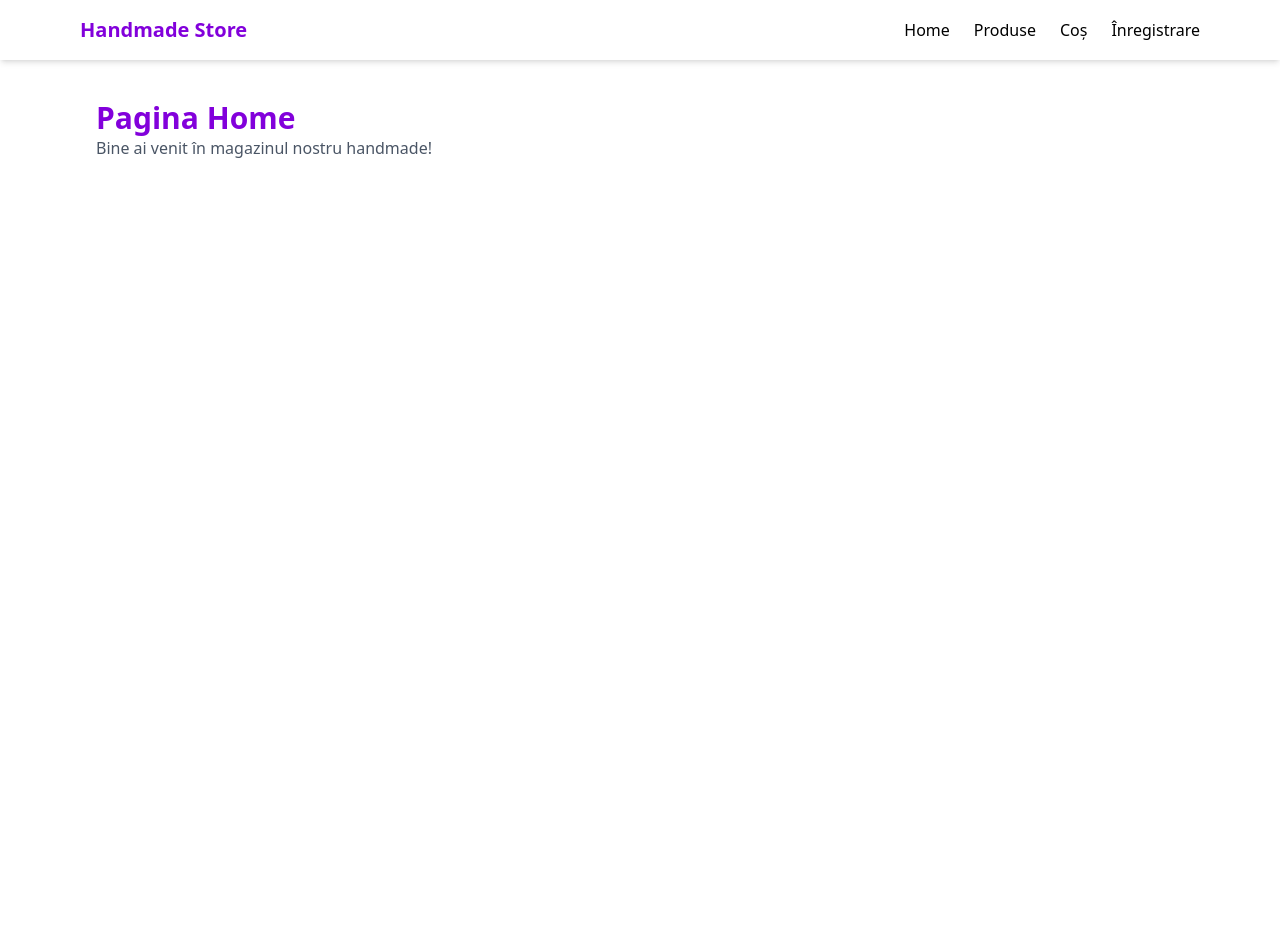
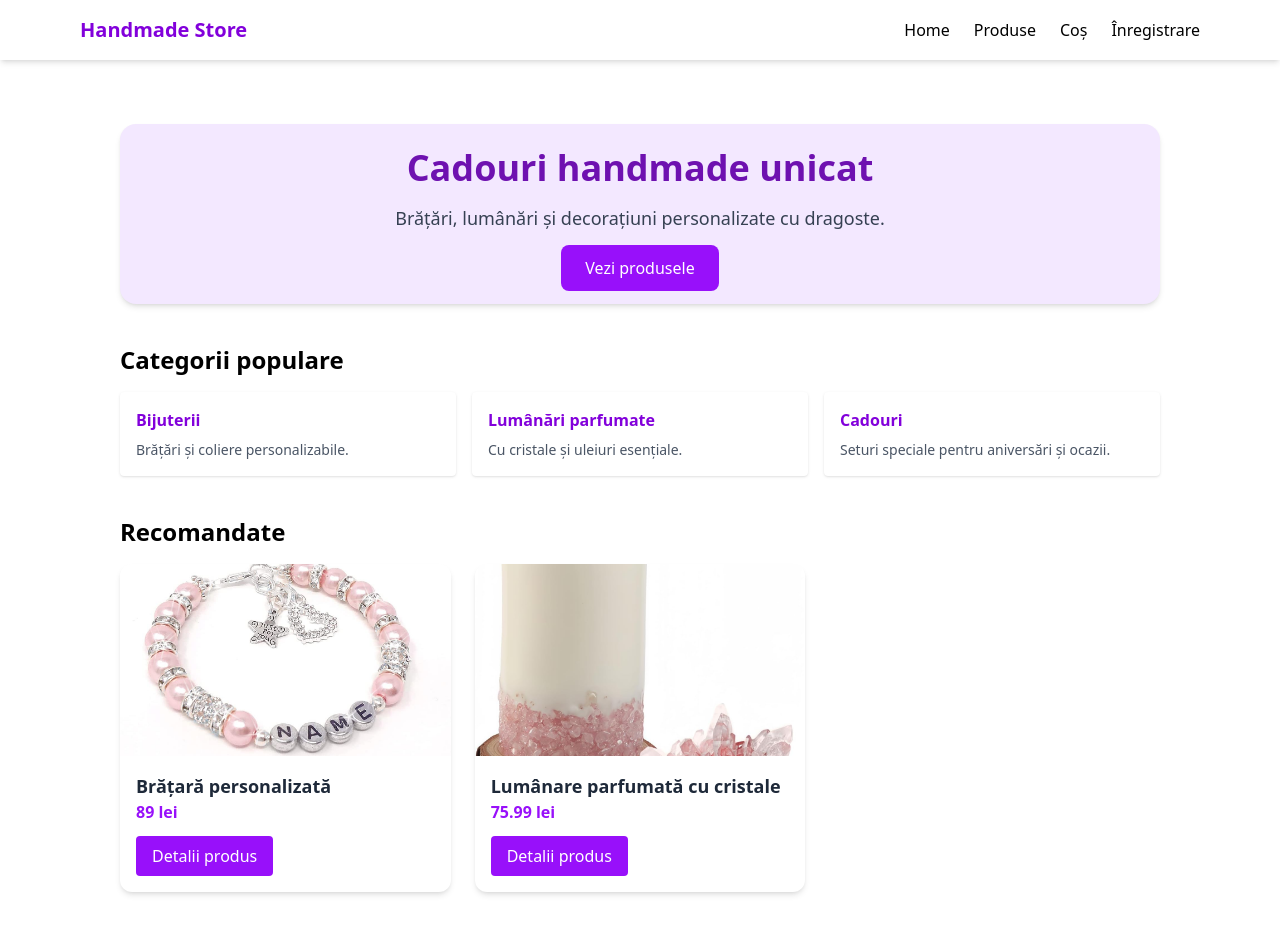
Before and after one commit to AndradaMarina/handmade-store, a React (Vite) app: page / in a window 1280 px wide. Shown: the top 934 px of the page. Before the commit the page ends 800 px from the top, so only its background shows below. Built offline with nearby package versions, Linux system fonts and the light colour scheme.

Commit message:
Adăugat Firebase Firestore pentru salvarea comenzilor, configurat checkout, pagină Home cu recomandate și design îmbunătățit

```diff
--- a/src/App.jsx
+++ b/src/App.jsx
@@ -7,6 +7,8 @@ import Cart from './pages/Cart';
 import Checkout from './pages/Checkout';
 import Register from './pages/Register';
 import TestFirebase from './pages/TestFirebase';
+import Thanks from "./pages/Thanks";
+
 
 const App = () => {
   return (
@@ -21,6 +23,7 @@ const App = () => {
           <Route path="/checkout" element={<Checkout />} />
           <Route path="/register" element={<Register />} />
           <Route path="/test" element={<TestFirebase />} />
+          <Route path="/thanks" element={<Thanks />} />
         </Routes>
       </main>
     </>
--- a/src/firebase/config.js
+++ b/src/firebase/config.js
@@ -1,5 +1,6 @@
 import { initializeApp } from "firebase/app";
 import { getAuth } from "firebase/auth";
+import { getFirestore } from "firebase/firestore";
 const firebaseConfig = {
   apiKey: "AIzaSyDWNBRvi4Lt2MrJW3BpIJ7APckvewHSlmg",
   authDomain: "e-commerce-handmade.firebaseapp.com",
@@ -12,3 +13,4 @@ const firebaseConfig = {
 // Initialize Firebase
 const app = initializeApp(firebaseConfig);
 export const auth = getAuth(app);
+export const db = getFirestore(app);
--- a/src/pages/Cart.jsx
+++ b/src/pages/Cart.jsx
@@ -1,4 +1,6 @@
 import { useCart } from "../context/CartContext";
+import { Link } from "react-router-dom";
+
 
 const Cart = () => {
   const { cart, removeFromCart } = useCart();
@@ -40,6 +42,12 @@ const Cart = () => {
 
           <hr className="my-4" />
           <p className="text-right font-bold text-lg">Total: {total} lei</p>
+
+          <Link to="/checkout"
+           className="inline-block mt-4 bg-purple-600 text-white px-4 py-2 rounded hover:bg-purple-700">
+           Finalizează comanda
+           </Link>
+
         </>
       )}
     </div>
--- a/src/pages/Checkout.jsx
+++ b/src/pages/Checkout.jsx
@@ -1,8 +1,66 @@
+import { useForm } from "react-hook-form";
+import { useCart } from "../context/CartContext";
+import { db } from "../firebase/config";
+import { collection, addDoc, Timestamp } from "firebase/firestore";
+import { useNavigate } from "react-router-dom";
+
 const Checkout = () => {
+  const { cart } = useCart();
+  const { register, handleSubmit, formState: { errors }, reset } = useForm();
+  const navigate = useNavigate();
+
+  const onSubmit = async (data) => {
+    try {
+      await addDoc(collection(db, "comenzi"), {
+        ...data,
+        produse: cart,
+        total: cart.reduce((acc, p) => acc + p.price, 0),
+        data: Timestamp.now()
+      });
+
+      reset();
+      navigate("/thanks");
+    } catch (err) {
+      alert("Eroare la trimiterea comenzii.");
+    }
+  };
+
   return (
-    <div className="p-4">
-      <h1 className="text-3xl font-bold text-red-700">Checkout</h1>
-      <p className="text-gray-600">Finalizarea comenzii se face aici.</p>
+    <div className="max-w-xl mx-auto p-4">
+      <h1 className="text-2xl font-bold mb-4">Finalizare comandă</h1>
+
+      <form onSubmit={handleSubmit(onSubmit)} className="space-y-4">
+        <div>
+          <label className="block">Nume complet</label>
+          <input
+            className="border w-full p-2 rounded"
+            {...register("nume", { required: "Numele este obligatoriu" })}
+          />
+          {errors.nume && <p className="text-red-500 text-sm">{errors.nume.message}</p>}
+        </div>
+
+        <div>
+          <label className="block">Email</label>
+          <input
+            className="border w-full p-2 rounded"
+            {...register("email", { required: "Emailul este obligatoriu" })}
+          />
+          {errors.email && <p className="text-red-500 text-sm">{errors.email.message}</p>}
+        </div>
+
+        <div>
+          <label className="block">Adresă de livrare</label>
+          <input
+            className="border w-full p-2 rounded"
+            {...register("adresa", { required: "Adresa este obligatorie" })}
+          />
+          {errors.adresa && <p className="text-red-500 text-sm">{errors.adresa.message}</p>}
+        </div>
+
+        <button type="submit" className="bg-purple-600 text-white px-4 py-2 rounded hover:bg-purple-700">
+          Trimite comanda
+        </button>
+      </form>
     </div>
   );
 };
--- a/src/pages/Home.jsx
+++ b/src/pages/Home.jsx
@@ -1,8 +1,73 @@
+import { Link } from "react-router-dom";
+import productData from "../data/products";
+
 const Home = () => {
+  const recomandate = productData.slice(0, 3); // primele 3 produse
+
   return (
-    <div className="p-4">
-      <h1 className="text-3xl font-bold text-purple-700">Pagina Home</h1>
-      <p className="text-gray-600">Bine ai venit în magazinul nostru handmade!</p>
+    <div className="p-4 md:p-10">
+      {/* Hero Banner */}
+      <div className="bg-purple-100 rounded-2xl p-6 text-center mb-10 shadow-md">
+        <h1 className="text-4xl font-bold text-purple-800 mb-4">Cadouri handmade unicat</h1>
+        <p className="text-gray-700 text-lg mb-6">Brățări, lumânări și decorațiuni personalizate cu dragoste.</p>
+        <Link to="/products" className="bg-purple-600 text-white px-6 py-3 rounded-lg hover:bg-purple-700 transition">
+          Vezi produsele
+        </Link>
+      </div>
+
+      {/* Categorii */}
+      <div className="mb-10">
+        <h2 className="text-2xl font-semibold mb-4">Categorii populare</h2>
+        <div className="grid grid-cols-1 md:grid-cols-3 gap-4">
+          <div className="bg-white p-4 rounded shadow hover:shadow-lg transition">
+            <h3 className="font-bold text-purple-700 mb-2">Bijuterii</h3>
+            <p className="text-sm text-gray-600">Brățări și coliere personalizabile.</p>
+          </div>
+          <div className="bg-white p-4 rounded shadow hover:shadow-lg transition">
+            <h3 className="font-bold text-purple-700 mb-2">Lumânări parfumate</h3>
+            <p className="text-sm text-gray-600">Cu cristale și uleiuri esențiale.</p>
+          </div>
+          <div className="bg-white p-4 rounded shadow hover:shadow-lg transition">
+            <h3 className="font-bold text-purple-700 mb-2">Cadouri</h3>
+            <p className="text-sm text-gray-600">Seturi speciale pentru aniversări și ocazii.</p>
+          </div>
+        </div>
+      </div>
+
+      {/* Produse recomandate */}
+      <div>
+        <h2 className="text-2xl font-semibold mb-4">Recomandate</h2>
+        <div className="grid grid-cols-1 md:grid-cols-3 gap-6">
+          {recomandate.map((produs) => {
+            const primaImagine = Array.isArray(Object.values(produs.images)[0])
+              ? Object.values(produs.images)[0][0]
+              : Object.values(produs.images)[0];
+
+            return (
+              <div
+                key={produs.id}
+                className="bg-white rounded-xl overflow-hidden shadow-md hover:shadow-lg transition duration-300"
+              >
+                <img
+                  src={primaImagine}
+                  alt={produs.name}
+                  className="w-full h-48 object-cover hover:scale-105 transition-transform duration-300"
+                />
+                <div className="p-4">
+                  <h3 className="text-lg font-semibold text-gray-800">{produs.name}</h3>
+                  <p className="text-purple-600 font-bold text-md">{produs.price} lei</p>
+                  <Link
+                    to={`/products/${produs.id}`}
+                    className="inline-block mt-3 px-4 py-2 bg-purple-600 text-white rounded hover:bg-purple-700 transition"
+                  >
+                    Detalii produs
+                  </Link>
+                </div>
+              </div>
+            );
+          })}
+        </div>
+      </div>
     </div>
   );
 };
--- /dev/null
+++ b/src/pages/thanks.jsx
@@ -0,0 +1,10 @@
+const Thanks = () => {
+  return (
+    <div className="max-w-xl mx-auto p-6 text-center">
+      <h1 className="text-3xl font-bold text-green-600 mb-4">Mulțumim pentru comandă!</h1>
+      <p className="text-gray-700">Comanda ta a fost înregistrată cu succes.</p>
+    </div>
+  );
+};
+
+export default Thanks;
```
Also changed, not shown: src/components/Header.jsx (line endings or trailing spaces).
